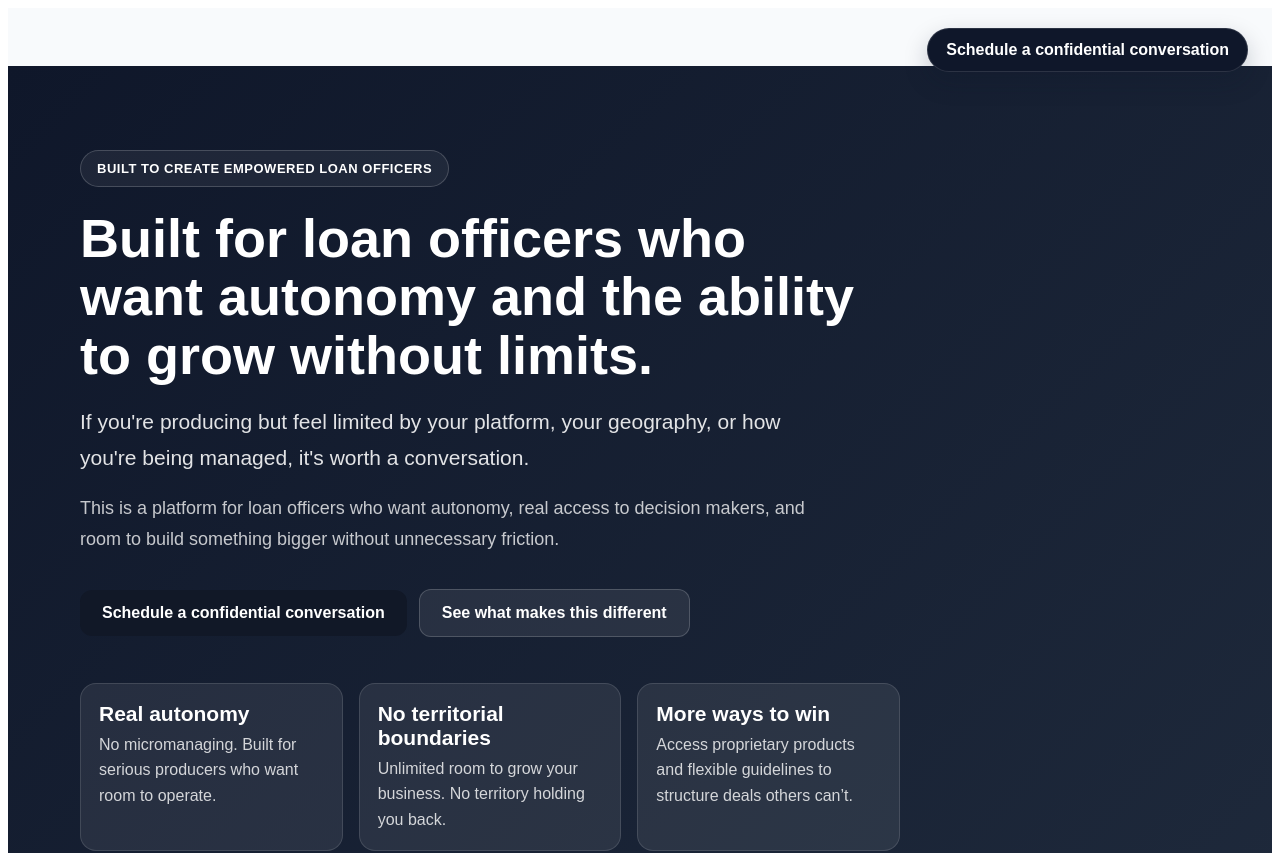
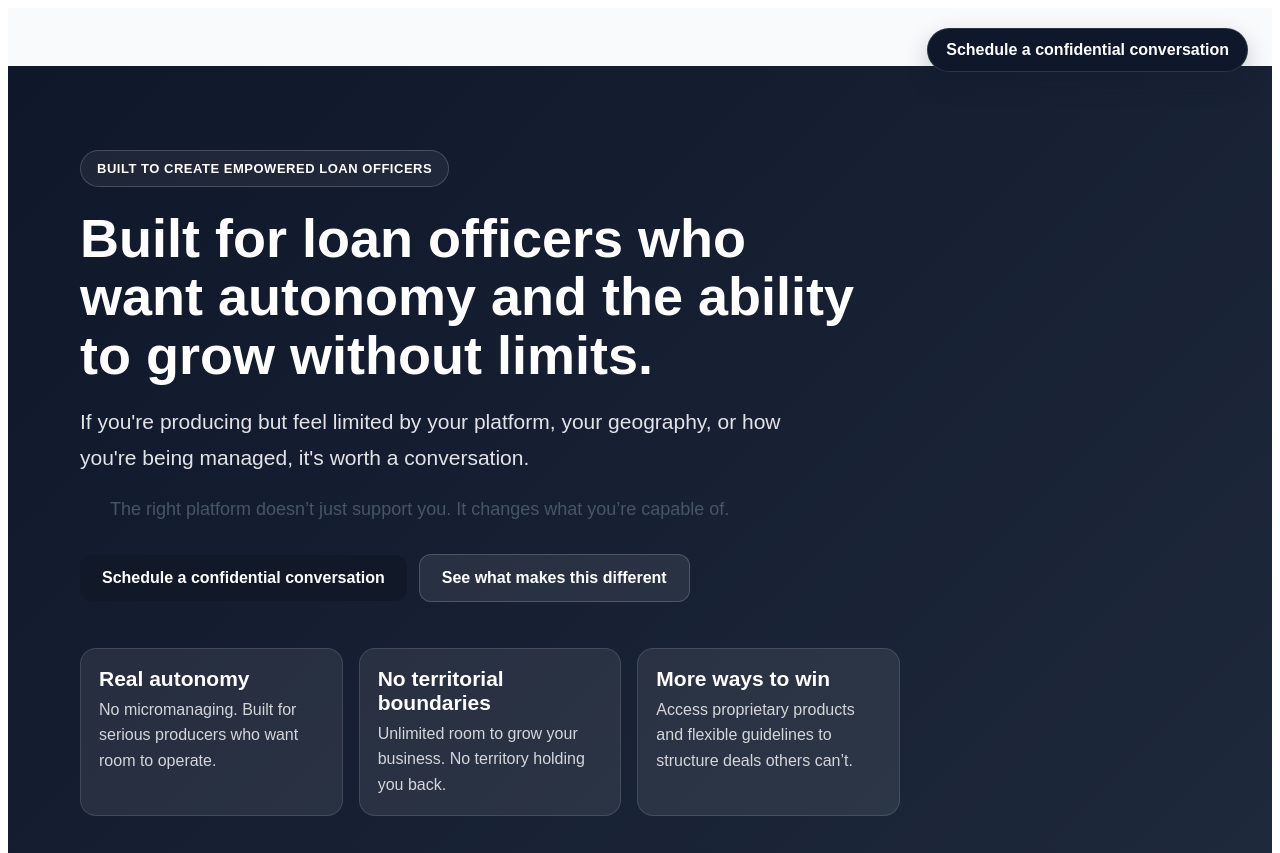
Before and after one commit to cadickie/empoweredlo, a Next.js app: page / in a window 1280 px wide. Shown: the top 853 px of the page. Built offline with nearby package versions, Linux system fonts and the light colour scheme.

Commit message:
Update page.jsx

```diff
--- a/app/page.jsx
+++ b/app/page.jsx
@@ -146,14 +146,14 @@ export default function Home() {
 
            <p
   style={{
+    maxWidth: "760px",
+    margin: "0 auto 28px",
+    color: "#475569",
+    lineHeight: 1.8,
     fontSize: "18px",
-                lineHeight: 1.7,
-                color: "rgba(255,255,255,0.76)",
-                margin: "0 0 34px",
-                maxWidth: "760px",
   }}
 >
-              This is a platform for loan officers who want autonomy, real access to decision makers, and room to build something bigger without unnecessary friction.
+  The right platform doesn’t just support you. It changes what you’re capable of.
 </p>
 
             <div style={{ marginBottom: "34px" }}>
```
Lines whose indentation alone changed are shown as unchanged.
